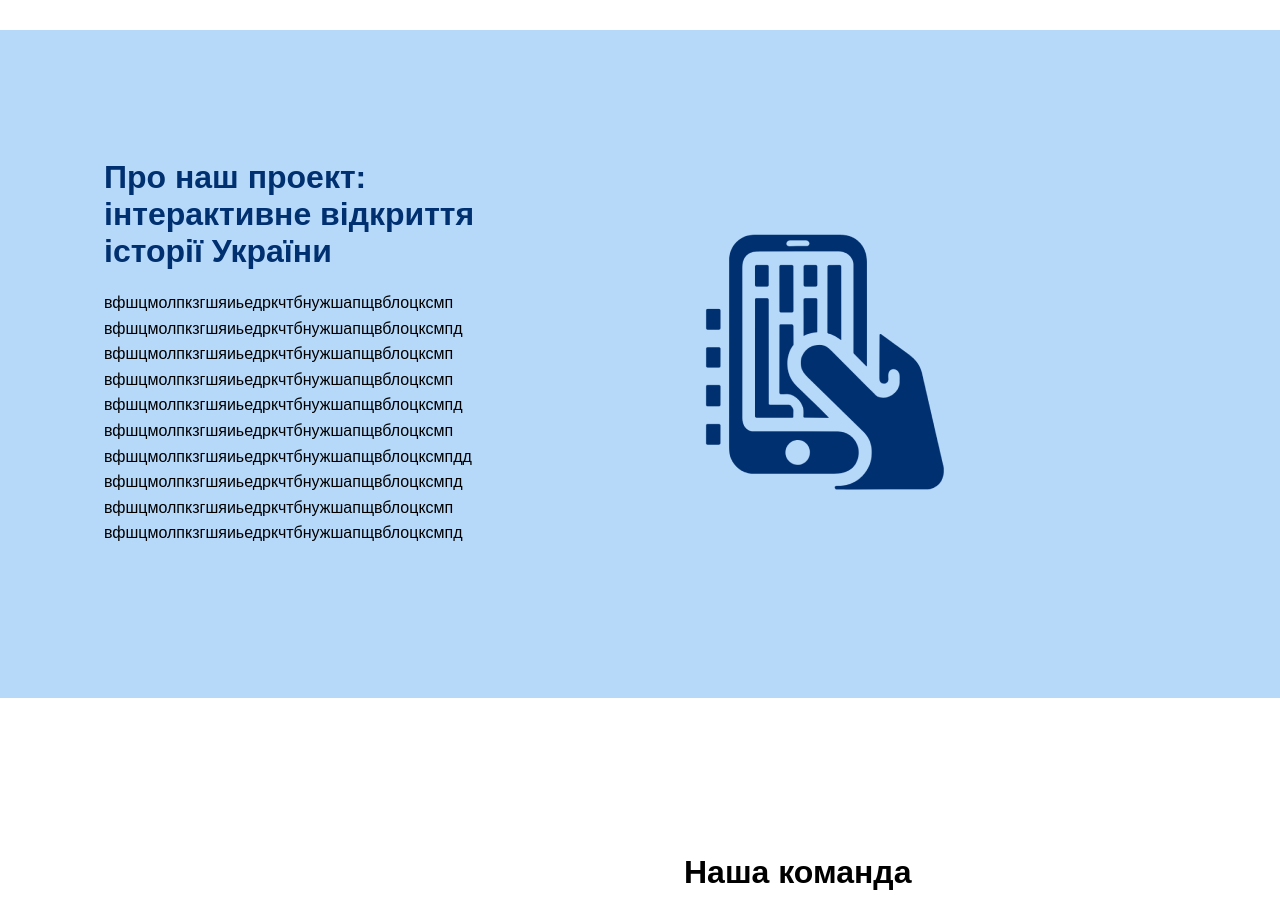
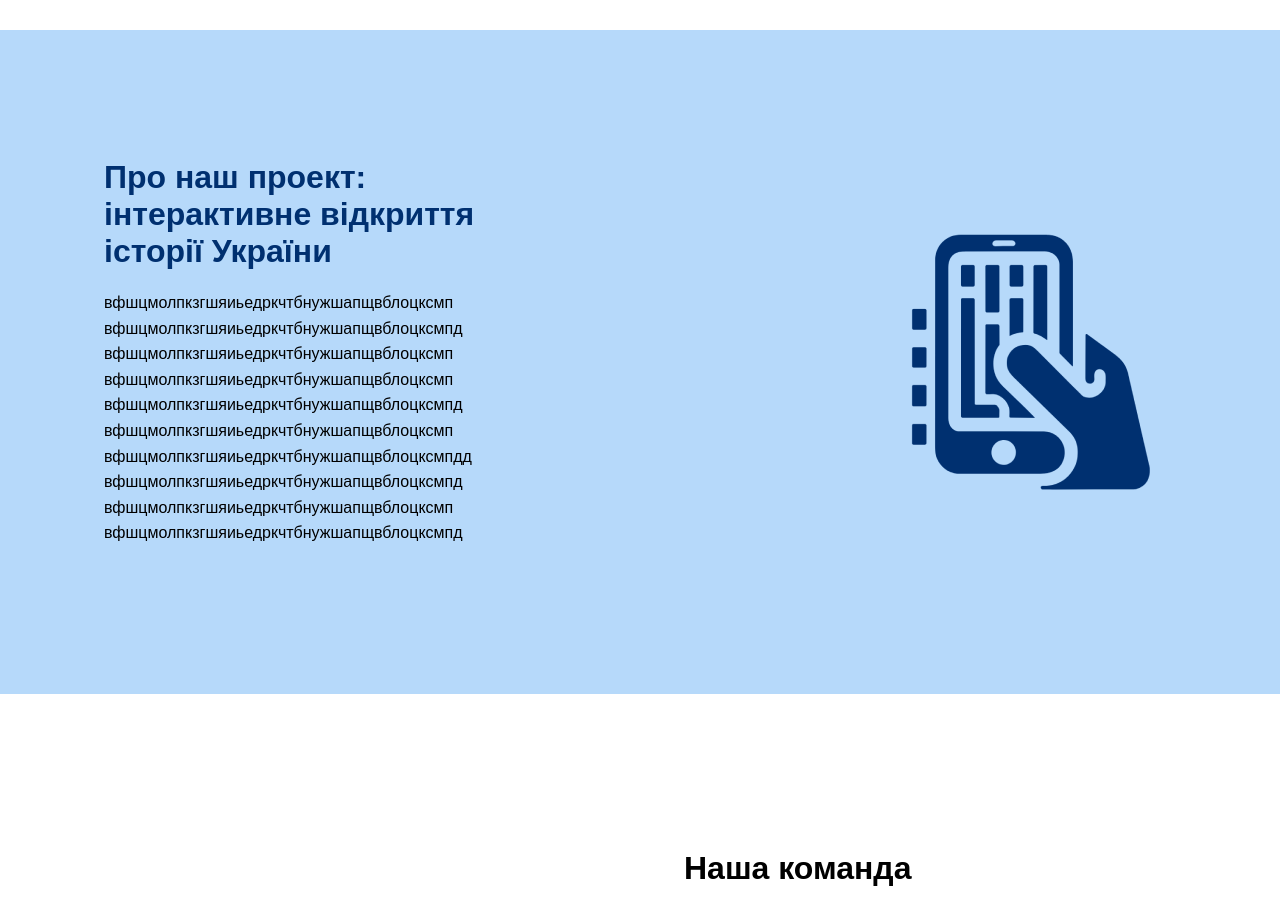
Before and after one commit to volodiagamivka/desoft-site, a React (Create React App) app: page / in a window 1280 px wide. Shown: the part 1420-2330 px from the top of the page. Built offline with nearby package versions, Linux system fonts and the light colour scheme; a web font is replaced by a local one.

Commit message:
Update Solution.css

```diff
--- a/src/components/Solution/Solution.css
+++ b/src/components/Solution/Solution.css
@@ -17,7 +17,17 @@
     flex-direction: column;
     justify-content: flex-start;
 }
+.project-image-container {
+    flex: 1;
+    display: flex;
+    justify-content: flex-end; /* Розташування зображення справа */
+}
 
+.project-image {
+    max-width: 160%;
+    height: auto;
+    border-radius: 12px; /* Додаємо трохи закруглених кутів */
+}
 .project-info-container h2 {
     color: #003070;
     font-size: 2rem;
```
